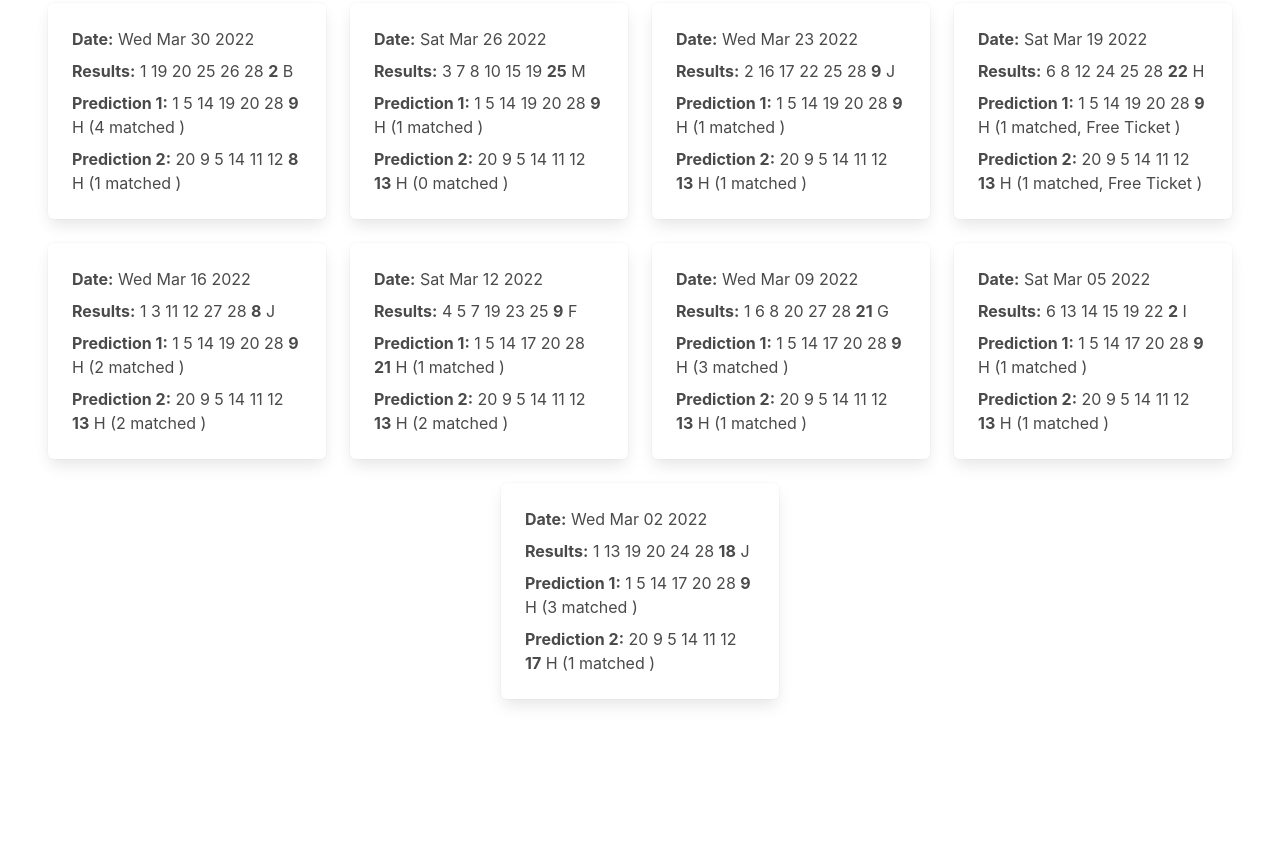
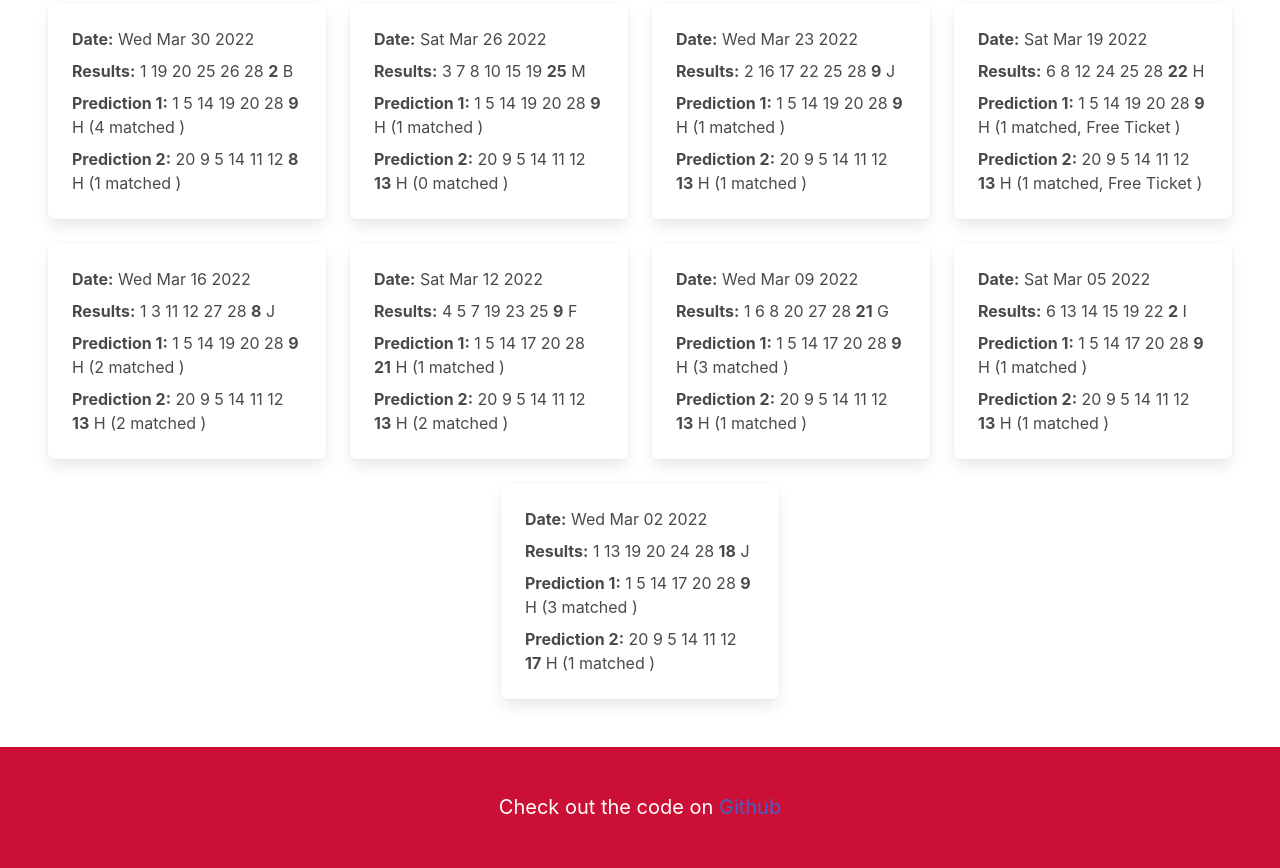
Before and after one commit to fizal619/gambito, a website: page index.html in a window 1280 px wide. Shown: the part 1000-1868 px from the top of the page. Before the commit the page ends 1747 px from the top, so only its background shows below. Drawn offline with nearby package versions, Linux system fonts and the light colour scheme.

Commit message:
add footer

```diff
--- a/index.html
+++ b/index.html
@@ -58,6 +58,13 @@
     </div>
   </section>
 
+  <section class="section has-background-danger-dark">
+    <div class="container">
+      <p class="subtitle has-text-white">
+        Check out the code on <a href="https://github.com/fizal619/gambito" target="_blank">Github</a>
+      </p>
+    </div>
+  </section>
   <script src="frontend/main.js?v=5"></script>
   </body>
 </html>
```
